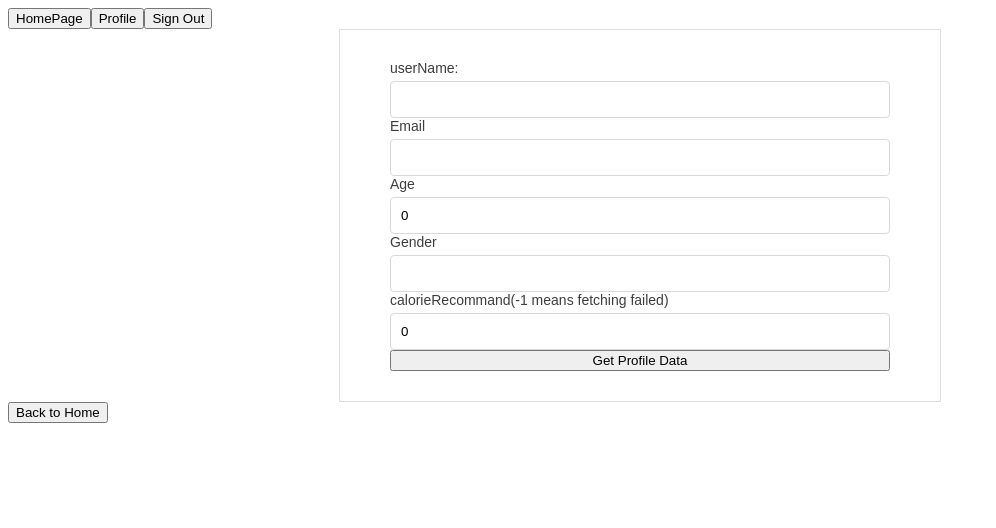
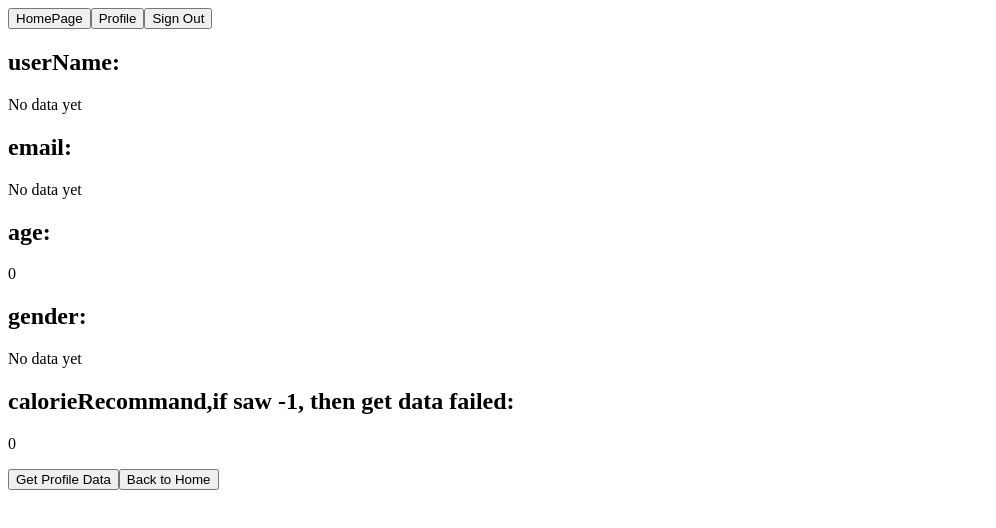
Before and after one commit to Frank-Z-Chen/Diet-Planner, a React (Create React App) app in the folder frontend/dietplanner/: page /profile in a window 1280 px wide. Shown: the top 528 px of the page, without its empty margins (0-996 px from the left). Built offline with nearby package versions, Linux system fonts and the light colour scheme.

Commit message:
edit profile

```diff
--- a/frontend/dietplanner/src/profile.js
+++ b/frontend/dietplanner/src/profile.js
@@ -1,12 +1,12 @@
-import React, { useState,useEffect } from "react";
+import React, { useState } from "react";
 import { useHistory } from "react-router-dom";
 import axios from "axios";
 
 const Profile = () => {
-    const [userName, setuserName] = useState("");
-    const [email, setEmail] = useState("");
+    const [userName, setuserName] = useState("No data yet");
+    const [email, setEmail] = useState("No data yet");
     const [age, setAge] = useState(0);
-    const [gender, setGender] = useState("");
+    const [gender, setGender] = useState("No data yet");
     const [calorieRecommand, setCalorieRecommand] = useState(0);
     const history = useHistory();
 
@@ -48,49 +48,17 @@ const Profile = () => {
 
     return (
         <div>
-            <form onSubmit={getProfile}>
-            <label>userName: </label>
-                <input
-                type='text'
-                name="userName"
-                required
-                value = {userName}
-                onChange={(e) => setuserName(e.target.value) }
-                />
-                <label>Email</label>
-                <input
-                type='text'
-                name="email"
-                required
-                value = {email}
-                onChange={(e) => setEmail(e.target.value) }
-                />
-                <label>Age</label>
-                <input
-                type='number'
-                name="age"
-                required
-                value = {age}
-                onChange={(e) => setAge(e.target.value) }
-                />
-                <label>Gender</label>
-                <input
-                type='text'
-                name="gender"
-                required
-                value = {gender}
-                onChange={(e) => setGender(e.target.value) }
-                />
-                <label>calorieRecommand(-1 means fetching failed)</label>
-                <input
-                type='number'
-                name="calorieRecommand"
-                required
-                value = {calorieRecommand}
-                onChange={(e) => setCalorieRecommand(e.target.value) }
-                />
-                <button>Get Profile Data</button>
-            </form>
+            <h2>userName:</h2>
+            <p>{userName}</p>
+            <h2>email:</h2>
+            <p>{email}</p>
+            <h2>age:</h2>
+            <p>{age}</p>
+            <h2>gender:</h2>
+            <p>{gender}</p>
+            <h2>calorieRecommand,if saw -1, then get data failed:</h2>
+            <p>{calorieRecommand}</p>
+            <button onClick={getProfile}>Get Profile Data</button>
             <button onClick={returnHome}>Back to Home</button>
         </div>
      );
```
